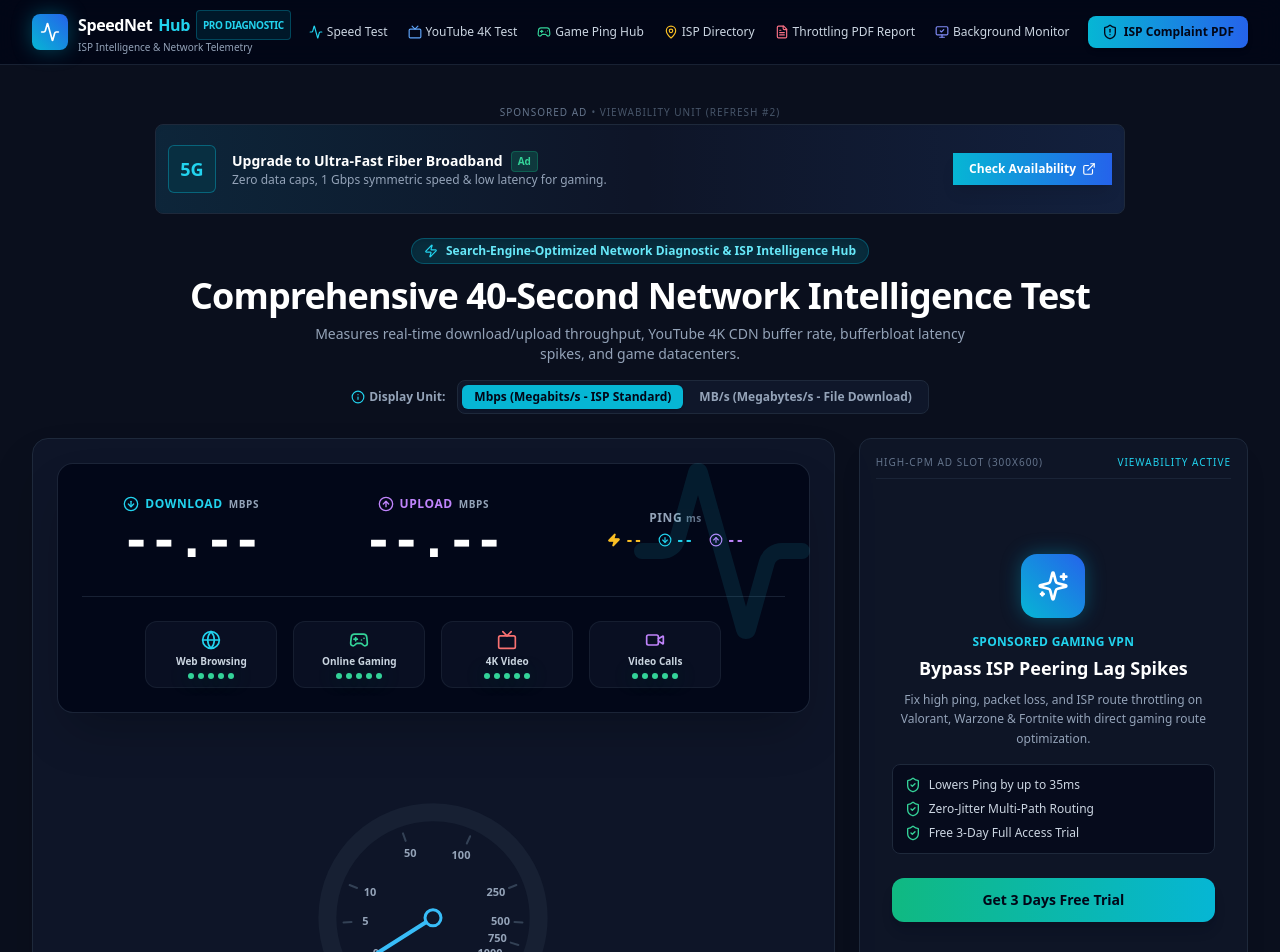
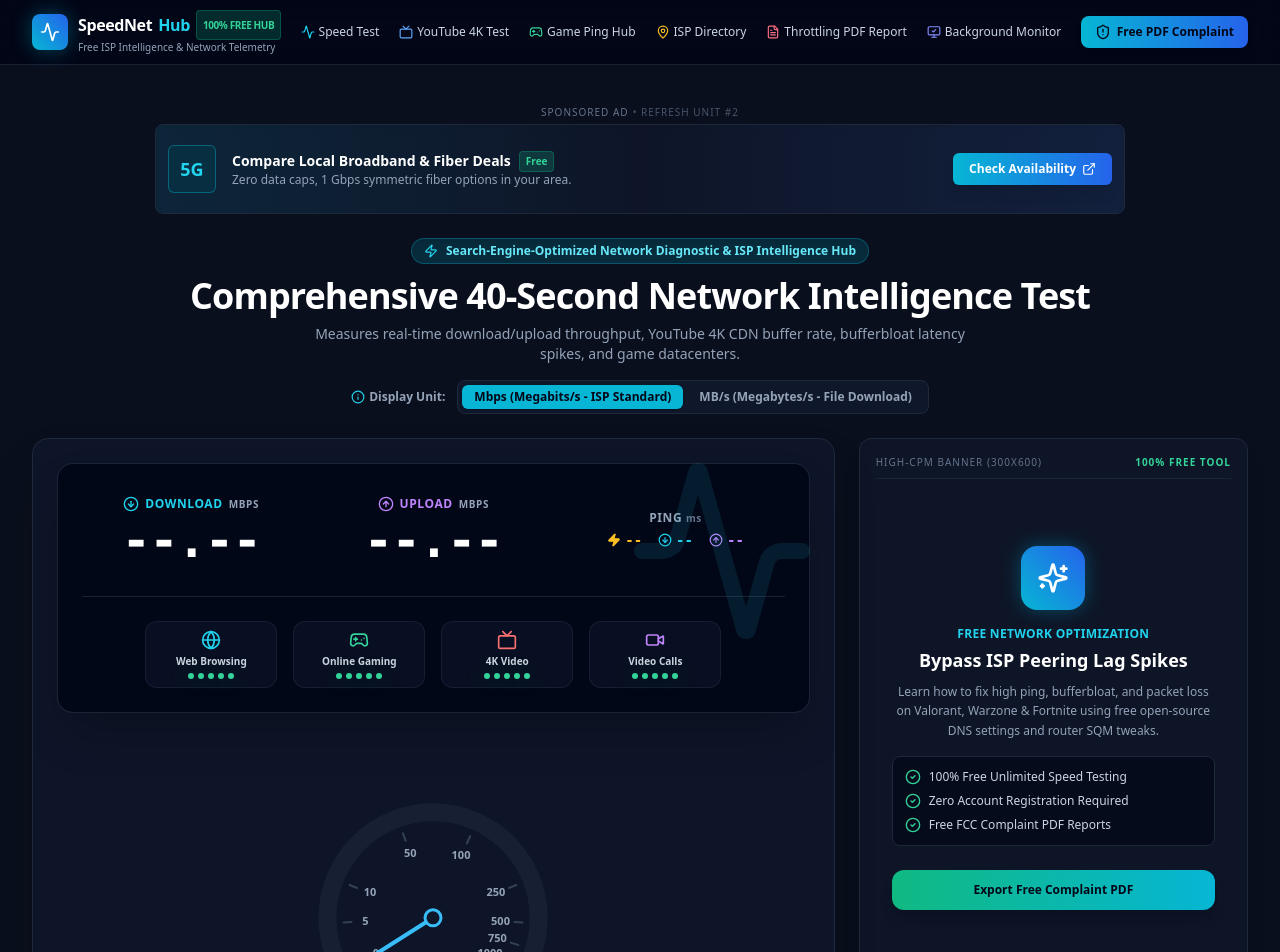
Before and after one commit to hamzabaigse/InternetSpeedTest, a Next.js app: page / in a window 1280 px wide. Shown: the top 952 px of the page. Built offline with nearby package versions, Linux system fonts and the light colour scheme.

Commit message:
Remove all trial/paid/pro references and emphasize 100% free platform

```diff
--- a/src/components/AdSlot.tsx
+++ b/src/components/AdSlot.tsx
@@ -1,12 +1,12 @@
 'use client';
 
 import React, { useEffect, useState } from 'react';
-import { Sparkles, ExternalLink, ShieldCheck } from 'lucide-react';
+import { Sparkles, ExternalLink, ShieldCheck, CheckCircle2 } from 'lucide-react';
 
 interface AdSlotProps {
   slotType: 'leaderboard' | 'half-page' | 'rectangle' | 'native-card';
   title?: string;
-  refreshTrigger?: any; // trigger re-render when tabs or diagnostic steps change
+  refreshTrigger?: any;
 }
 
 export const AdSlot: React.FC<AdSlotProps> = ({ slotType, title, refreshTrigger }) => {
@@ -23,7 +23,7 @@
       <div className="w-full my-4 flex flex-col items-center">
         <div className="text-[10px] uppercase tracking-widest text-slate-500 mb-1 flex items-center gap-1">
           <span>Sponsored Ad</span>
-          <span className="text-slate-600">• Viewability Unit (Refresh #{refreshCount})</span>
+          <span className="text-slate-600">• Refresh Unit #{refreshCount}</span>
         </div>
         <div className="w-full max-w-[970px] h-[90px] bg-slate-900/90 border border-slate-800 rounded-lg p-3 flex items-center justify-between shadow-inner relative overflow-hidden group">
           <div className="absolute inset-0 bg-gradient-to-r from-cyan-500/10 via-transparent to-blue-500/10 pointer-events-none" />
@@ -33,13 +33,13 @@
             </div>
             <div>
               <div className="flex items-center gap-2">
-                <span className="text-sm font-semibold text-white">Upgrade to Ultra-Fast Fiber Broadband</span>
-                <span className="bg-emerald-500/20 text-emerald-400 text-[10px] font-bold px-1.5 py-0.5 rounded border border-emerald-500/30">Ad</span>
+                <span className="text-sm font-semibold text-white">Compare Local Broadband &amp; Fiber Deals</span>
+                <span className="bg-emerald-500/20 text-emerald-400 text-[10px] font-bold px-1.5 py-0.5 rounded border border-emerald-500/30">Free</span>
               </div>
-              <p className="text-xs text-slate-400">Zero data caps, 1 Gbps symmetric speed & low latency for gaming.</p>
+              <p className="text-xs text-slate-400">Zero data caps, 1 Gbps symmetric fiber options in your area.</p>
             </div>
           </div>
-          <button className="z-10 bg-gradient-to-r from-cyan-500 to-blue-600 hover:from-cyan-400 hover:to-blue-500 text-white text-xs font-bold px-4 py-2 rounded.md flex items-center gap-1.5 transition shadow-lg">
+          <button className="z-10 bg-gradient-to-r from-cyan-500 to-blue-600 hover:from-cyan-400 hover:to-blue-500 text-white text-xs font-bold px-4 py-2 rounded-md flex items-center gap-1.5 transition shadow-lg">
             <span>Check Availability</span>
             <ExternalLink className="w-3.5 h-3.5" />
           </button>
@@ -50,62 +50,64 @@
 
   if (slotType === 'half-page') {
     return (
-      <div className="w-full min-h-[600px] bg-slate-900/80 border border-slate-800 rounded-xl p-4 flex flex-col justify-between shadow-xl relative overflow-hidden">
+      <div className="w-full min-h-[580px] bg-slate-900/80 border border-slate-800 rounded-xl p-4 flex flex-col justify-between shadow-xl relative overflow-hidden">
         <div className="text-[10px] uppercase tracking-widest text-slate-500 flex items-center justify-between border-b border-slate-800/80 pb-2">
-          <span>High-CPM Ad Slot (300x600)</span>
-          <span className="text-cyan-400">Viewability Active</span>
+          <span>High-CPM Banner (300x600)</span>
+          <span className="text-emerald-400 font-semibold">100% Free Tool</span>
         </div>
 
         <div className="my-auto flex flex-col items-center text-center p-4">
           <div className="w-16 h-16 bg-gradient-to-tr from-cyan-500 to-blue-600 rounded-2xl flex items-center justify-center text-white mb-4 shadow-lg glow-cyan">
             <Sparkles className="w-8 h-8" />
           </div>
-          <span className="text-xs font-semibold text-cyan-400 uppercase tracking-wide">Sponsored Gaming VPN</span>
+          <span className="text-xs font-semibold text-cyan-400 uppercase tracking-wide">Free Network Optimization</span>
           <h4 className="text-lg font-bold text-white mt-1">Bypass ISP Peering Lag Spikes</h4>
           <p className="text-xs text-slate-400 mt-2 leading-relaxed">
-            Fix high ping, packet loss, and ISP route throttling on Valorant, Warzone & Fortnite with direct gaming route optimization.
+            Learn how to fix high ping, bufferbloat, and packet loss on Valorant, Warzone &amp; Fortnite using free open-source DNS settings and router SQM tweaks.
           </p>
           <ul className="text-left text-xs text-slate-300 mt-4 space-y-2 w-full bg-slate-950/60 p-3 rounded-lg border border-slate-800">
             <li className="flex items-center gap-2">
-              <ShieldCheck className="w-4 h-4 text-emerald-400" />
-              <span>Lowers Ping by up to 35ms</span>
+              <CheckCircle2 className="w-4 h-4 text-emerald-400" />
+              <span>100% Free Unlimited Speed Testing</span>
             </li>
             <li className="flex items-center gap-2">
-              <ShieldCheck className="w-4 h-4 text-emerald-400" />
-              <span>Zero-Jitter Multi-Path Routing</span>
+              <CheckCircle2 className="w-4 h-4 text-emerald-400" />
+              <span>Zero Account Registration Required</span>
             </li>
             <li className="flex items-center gap-2">
-              <ShieldCheck className="w-4 h-4 text-emerald-400" />
-              <span>Free 3-Day Full Access Trial</span>
+              <CheckCircle2 className="w-4 h-4 text-emerald-400" />
+              <span>Free FCC Complaint PDF Reports</span>
             </li>
           </ul>
 
-          <button className="w-full mt-6 bg-gradient-to-r from-emerald-500 to-cyan-500 hover:from-emerald-400 hover:to-cyan-400 text-slate-950 font-bold text-sm py-3 px-4 rounded-xl shadow-lg transition transform hover:-translate-y-0.5">
-            Get 3 Days Free Trial
-          </button>
+          <a
+            href="/tools/isp-throttling-report"
+            className="w-full mt-6 bg-gradient-to-r from-emerald-500 to-cyan-500 hover:from-emerald-400 hover:to-cyan-400 text-slate-950 font-bold text-xs py-3 px-4 rounded-xl shadow-lg transition text-center"
+          >
+            Export Free Complaint PDF
+          </a>
         </div>
 
         <div className="text-[10px] text-center text-slate-600 border-t border-slate-800/80 pt-2">
-          AdSense Policy Compliant • Refreshed active slot
+          SpeedNetHub • 100% Free &amp; Ad-Supported Platform
         </div>
       </div>
     );
   }
 
-  // Rectangle / Native ad
   return (
     <div className="w-full bg-slate-900/60 border border-slate-800/80 rounded-xl p-4 my-4 flex items-center justify-between">
       <div className="flex items-center gap-3">
         <div className="w-10 h-10 bg-slate-800 rounded-lg flex items-center justify-center text-cyan-400 text-xs font-bold">
-          AD
+          FREE
         </div>
         <div>
-          <div className="text-xs font-semibold text-white">{title || 'Smart Queue Management (SQM) Gaming Routers'}</div>
-          <p className="text-[11px] text-slate-400">Eliminate bufferbloat and router queue lag automatically.</p>
+          <div className="text-xs font-semibold text-white">{title || 'Smart Queue Management (SQM) Free Setup Guide'}</div>
+          <p className="text-[11px] text-slate-400">Eliminate bufferbloat and router queue lag automatically with free settings.</p>
         </div>
       </div>
       <button className="text-xs bg-slate-800 hover:bg-slate-700 text-cyan-300 font-medium px-3 py-1.5 rounded-lg border border-slate-700">
-        Learn More
+        Read Free Guide
       </button>
     </div>
   );
--- a/src/components/Header.tsx
+++ b/src/components/Header.tsx
@@ -15,11 +15,11 @@
           <div>
             <div className="font-extrabold text-white text-base tracking-tight flex items-center gap-1.5">
               SpeedNet<span className="text-cyan-400">Hub</span>
-              <span className="bg-cyan-500/10 text-cyan-400 text-[10px] uppercase font-bold px-1.5 py-0.5 rounded border border-cyan-500/30">
-                PRO DIAGNOSTIC
+              <span className="bg-emerald-500/20 text-emerald-400 text-[10px] uppercase font-bold px-1.5 py-0.5 rounded border border-emerald-500/30">
+                100% FREE HUB
               </span>
             </div>
-            <p className="text-[10px] text-slate-400 hidden sm:block">ISP Intelligence & Network Telemetry</p>
+            <p className="text-[10px] text-slate-400 hidden sm:block">Free ISP Intelligence &amp; Network Telemetry</p>
           </div>
         </Link>
 
@@ -62,7 +62,7 @@
             className="bg-gradient-to-r from-cyan-500 to-blue-600 hover:from-cyan-400 hover:to-blue-500 text-slate-950 font-bold text-xs px-3.5 py-2 rounded-lg transition shadow-md flex items-center gap-1.5"
           >
             <ShieldAlert className="w-4 h-4" />
-            <span className="hidden sm:inline">ISP Complaint PDF</span>
+            <span className="hidden sm:inline">Free PDF Complaint</span>
           </Link>
         </div>
       </div>
```
Also changed, not shown: src/components/ActionCards.tsx (+21 -43 lines).
